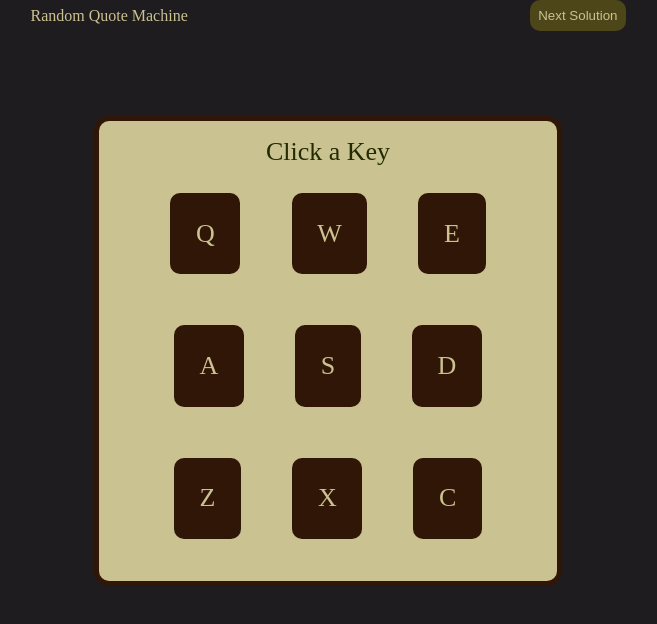
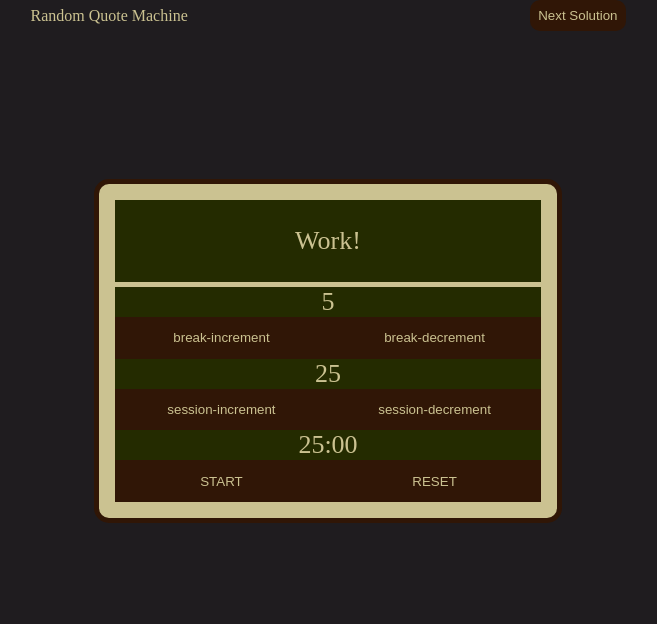
Before and after one commit to ishaqmarashy/Freecodecamp-frontend, a React (Create React App) app: page / in a window 1280 px wide. Shown: the top 624 px of the page, without its empty margins (312-969 px from the left). Built offline with nearby package versions, Linux system fonts and the light colour scheme; the HTML template or start-up script is replaced by a standard one.

Commit message:
Add FCC Clock
added clock project and allowed keyboard inputs for calc and drums

```diff
--- a/package.json
+++ b/package.json
@@ -9,6 +9,7 @@
     "highlight.js": "^11.8.0",
     "marked": "^7.0.5",
     "marked-highlight": "^2.0.4",
+    "mathjs": "^11.10.0",
     "react": "^18.2.0",
     "react-dom": "^18.2.0",
     "react-scripts": "5.0.1",
--- a/src/App.css
+++ b/src/App.css
@@ -1,4 +1,4 @@
-.quote-header , .drum-machine-header{
+.quote-header ,  .drum-machine-header , .calculator-header, .clock-header{
   min-height: 80vh;
   display: flex;
   flex-direction: column;
@@ -7,17 +7,17 @@
   font-size: calc(10px + 2vmin);
 }
 
-#quote-box, #drum-machine , .markdown-editor, .markdown-editor textarea{
+#quote-box, #drum-machine ,#calculator ,#timer ,.markdown-editor, .markdown-editor textarea{
   background-color: var(--color-a);
 }
 
-#quote-box, #drum-machine, .markdown-editor{
+#quote-box, #drum-machine ,#calculator ,#timer, .markdown-editor{
   border: solid var(--color-c) 0.2em ;
   border-radius:15px;
   padding: 1rem;
 }
 
-#quote-box, #drum-machine {
+#quote-box, #drum-machine ,#calculator ,#timer {
   max-width: 33.3%;
   min-width: 33.3%;
 }
@@ -43,7 +43,7 @@
 #new-quote{
   align-self: flex-end;
   padding: 0.6em;
-  background-color: var(--color-e);
+  background-color: var(--color-c);
   border: 0;
   border-radius: 10px;
   color: var(--color-a);
@@ -118,29 +118,59 @@
 
 #preview>*,#preview>*>*{
 	max-width: 40vw;
+
 }
 
 /* ---------------- */
 
-#display{
+#display, .break-container{
   margin: auto;
   text-align: center;
+  align-items: stretch ;
 }
+.break-container{
+  display:flex;
+}
+
+
 #pad{
   display: flex;
   margin: auto;
   flex-direction: row;
   flex-wrap: wrap;
-
   justify-content: center;
   align-items: center;
 }
-.drum-pad{
-  padding: 50px;
+
+.drum-pad, .calculater-pad{
   background-color: var(--color-c);
   color: var(--color-a);
-  padding: 2vw;
-  margin: 2vw;
   text-align: center;
-  border-radius: 10px;
+  flex: 1;
+  padding: 50px;
 }
+
+.calculater-display, .drum-display{
+  padding-bottom: 1em;
+  padding-top: 1em;
+  background-color: var(--color-d);
+  color: var(--color-a);
+  font-weight: bolder;
+}
+
+#session-increment,#reset,#start_stop, #session-decrement,#break-increment, #break-decrement{
+  background-color: var(--color-c);
+  color: var(--color-a);
+  flex:1;
+  padding-top: 1em;
+  padding-bottom: 1em;
+}
+#time-left,#session-length,#break-length,#break-length,#timer-label{
+  background-color: var(--color-b);
+  color: var(--color-a);
+  text-align: center;
+}
+#timer-label{
+padding: 1em;
+border-bottom:solid var(--color-a) 0.2em;
+}
--- a/src/App.js
+++ b/src/App.js
@@ -4,6 +4,8 @@ import Nav from './components/Nav'
 import React,{useState} from 'react';
 import Markdown from './components/Markdown';
 import Drums from './components/Drums';
+import Calculator from './components/Calculator';
+import TFPFClock from './components/TFPFClock';
 
 const solutions=['Random Quote Machine',
                 'Markdown Previewer',
@@ -24,9 +26,9 @@ function App() {
         <Nav handleNextSolution={handleNextSolution} solution={solutions[currPage]}></Nav>
         {currPage===1?<RandomQuoteMachine/>:<></>}
         {currPage===2?<Drums/>:<></>}
-        {currPage===0?<Drums/>:<></>}
+        {currPage===0?<TFPFClock/>:<></>}
         {currPage===3?<Markdown/>:<></>}
-        {currPage===4?<Drums/>:<></>}
+        {currPage===4?<Calculator/>:<></>}
     </div>
   );
 }
--- /dev/null
+++ b/src/components/Calculator.js
@@ -0,0 +1,88 @@
+import React, {useState,useEffect} from "react";
+import { evaluate } from "mathjs";
+
+const findKeyByValue = (dictionary, targetValue) => {
+    for (const key in dictionary) {
+        if (dictionary[key] === targetValue.toString()) {
+            return key;
+        }
+    }
+    return;
+};
+function Calculator(){
+    const [expressionString,setExpressionString]=useState('0');
+    const [replace,setReplace]=useState(true);
+    const idNames = {
+        'seven': '7',
+        'eight': '8',
+        'nine': '9',
+        'divide': "/",
+        'four': '4',
+        'five': '5',
+        'six': '6',
+        'multiply': "*",
+        'one': '1',
+        'two': '2',
+        'three': '3',
+        'subtract': "-",
+        'zero': '0',
+        'decimal': ".",
+        'add': "+",
+        'equal': "=",
+        'clear': "clear",
+        'equal': "Enter",
+        'clear': "Backspace"
+      };
+
+      const handleInput = (input) => {
+        var key =input;
+        if(input.key){
+            const foundkey=findKeyByValue(idNames,key.key);
+            key= foundkey;
+        }
+        if(!key){
+            return;
+        }
+        if(replace && key !== 'clear' && key !== 'equal'){
+            setExpressionString(idNames[key]);
+            setReplace(false);
+        }
+        else try {
+            if (key !== 'clear' && key !== 'equal')
+                setExpressionString(expressionString + idNames[key]);
+            else if (key === 'equal') {
+                const result = evaluate('0+'+expressionString+'+0');
+                setExpressionString(result);
+                }
+            else setExpressionString('0');
+        } catch (error) {
+            setExpressionString('Error');
+            setReplace(true)
+        }
+    };
+
+    useEffect(() => {
+        window.addEventListener("keydown", handleInput);
+
+        return () => {
+            window.removeEventListener("keydown", handleInput);
+        };
+    }, [expressionString, replace]);
+
+
+    return(<header className="calculator-header">
+            <div id='calculator'>
+                <div id='display' className="calculater-display">
+                    {expressionString}
+                </div>
+                <div id='pad'>
+                    {Object.keys(idNames).map(key => (
+                        <div className="calculater-pad" key={key} onClick={() => handleInput(key)}>
+                        {idNames[key]}
+                        </div>
+                    ))}
+                    </div>
+            </div>
+        </header>);
+};
+export default Calculator;
--- a/src/components/Drums.js
+++ b/src/components/Drums.js
@@ -1,4 +1,4 @@
-import React, { useState } from "react";
+import React, { useState , useEffect } from "react";
 
 function Drums() {
     const keySound = {
@@ -10,12 +10,26 @@ function Drums() {
         'D': './mp3/Heater-4_1.mp3',
         'Z': './mp3/Heater-6.mp3',
         'X': './mp3/Kick_n_Hat.mp3',
-        'C': './mp3/RP4_KICK_1.mp3'
+        'C': './mp3/RP4_KICK_1.mp3',
+        'q': './mp3/Cev_H2.mp3',
+        'w': './mp3/Dsc_Oh.mp3',
+        'e': './mp3/Heater-1.mp3',
+        'a': './mp3/Heater-2.mp3',
+        's': './mp3/Heater-3.mp3',
+        'd': './mp3/Heater-4_1.mp3',
+        'z': './mp3/Heater-6.mp3',
+        'x': './mp3/Kick_n_Hat.mp3',
+        'c': './mp3/RP4_KICK_1.mp3'
     };
-
     const [pressedKey, setPressedKey] = useState('Click a Key');
 
-    const handleClick = function (key) {
+    const handleInput = function (input) {
+        var key =input;
+        if(key.key in keySound){
+            key= key.key;
+        }else{
+            return;
+        }
         const audioElement = document.getElementById(key);
         audioElement.currentTime = 0;
         audioElement.play()
@@ -25,14 +39,24 @@ function Drums() {
         setPressedKey(key);
     };
 
+    useEffect(() => {
+        window.addEventListener("keydown", handleInput);
+
+        return () => {
+            window.removeEventListener("keydown", handleInput);
+        };
+    });
+
     return (
         <header className="drum-machine-header">
             <div id='drum-machine'>
                 <div id='display'>
+                    <p className="drum-display">
                     {pressedKey}
+                    </p>
                     <div id='pad'>
                     {Object.keys(keySound).map(key => (
-                        <div className="drum-pad" key={key} onClick={() => handleClick(key)}>
+                        <div className="drum-pad" key={key} onClick={() => handleInput(key)}>
                             <audio className="clip" src={keySound[key]} id={key}></audio>
                             {key}
                         </div>
--- a/src/components/Markdown.js
+++ b/src/components/Markdown.js
@@ -44,7 +44,7 @@ Row 2, Col 1 | Row 2, Col 2 | Row 2, Col 3
 1. Use only 1s for numbering.
 1. Last but not least, let's include an image:
 
-![Example Image](https://www.shutterstock.com/image-photo/new-potato-isolated-on-white-background-1910558641)`;
+![Example Image](${'/android-chrome-512x512.png'})`;
 
 function Markdown(){
     const marked = new Marked(
--- /dev/null
+++ b/src/components/TFPFClock.js
@@ -0,0 +1,118 @@
+import React, { useState, useEffect } from "react";
+
+function TFPFClock(){
+    const [breakLenght,setBreakLength]=useState(5);
+    const [sessionLength,setSessionLength]=useState(25);
+    const [sessionTime,setSessionTime]=useState(25*60*1000);
+    const [breakTime,setBreakTime]=useState(5*60*1000);
+    const [start,setStart]=useState(false);
+    const [continueBreak,setContinueBreak]=useState(true);
+
+    const togglePause=()=>{
+        setStart(!start);
+        if(!start&&!continueBreak&&sessionTime===0){
+            handleReset();
+        }
+    }
+    const pause_play_button=<button id='start_stop' onClick={togglePause}>{start?"STOP":"START"}</button>
+    const minute=Math.floor(sessionTime / 60000);
+    const second=Math.floor((sessionTime % 60000) / 1000);
+    const sessionTimer= <>{minute<10?"0"+minute:minute}
+                         :{second<10?"0"+second:second}</>;
+
+    const handleBreakIncrement=()=>{
+        if (breakLenght<60)
+            setBreakLength(breakLenght+1);
+    };
+    const handleBreakDecrement=()=>{
+        if (breakLenght>1)
+            setBreakLength(breakLenght-1);
+    };
+    const handleSessionIncrement=()=>{
+        if (sessionLength<60)
+            setSessionLength(sessionLength+1);
+    };
+    const handleSessionDecrement=()=>{
+        if (sessionLength>1)
+            setSessionLength(sessionLength-1);
+    };
+    const handleReset=()=>{
+        setStart(false);
+        setSessionTime(sessionLength*60*1000);
+        setBreakTime(breakLenght*60*1000);
+        setSessionLength(25);
+        setBreakLength(5);
+        setContinueBreak(true);
+        document.getElementById('beep').currentTime = 0;
+    }
+
+    useEffect(() => {
+        let interval;
+
+        if (start && sessionTime > 0) {
+          interval = setInterval(setSessionTime(sessionTime-1), 1000);
+        }
+        else if(sessionTime===0&&start) {
+            const audioElement = document.getElementById('beep');
+            audioElement.currentTime = 0;
+            audioElement.play();
+            if (continueBreak){
+                setContinueBreak(false);
+                interval = setInterval(setSessionTime(breakTime-1), 1000);
+            }
+        }
+        else {
+
+        }
+
+        return () => clearInterval(interval);
+      }, [start, sessionTime]);
+
+ return(
+ <div className="clock-header">
+    <div id="timer">
+        <div id="timer-label">
+            {continueBreak?'Work!':'Take a Break'}
+        </div>
+        <label id="break-label" >
+            <div  id="break-length">
+                {breakLenght}
+            </div>
+        </label>
+        <div className="break-container">
+            <button id="break-increment" onClick={handleBreakIncrement}>
+                    break-increment
+            </button>
+            <button id="break-decrement" onClick={handleBreakDecrement}>
+                    break-decrement
+            </button>
+        </div>
+        <label id="session-label" >
+          <div id="session-length">
+            {sessionLength}
+          </div>
+        </label>
+        <div className="break-container">
+        <button id="session-increment" onClick={handleSessionIncrement}>
+                session-increment
+        </button>
+        <button id="session-decrement" onClick={handleSessionDecrement}>
+                session-decrement
+        </button>
+        </div>
+        <div id="time-left">
+            {sessionTimer}
+        </div>
+        <div className="break-container">
+            {pause_play_button}
+            <button id='reset' onClick={handleReset}>
+                RESET
+            </button>
+        </div>
+        <audio src="./mp3/Kick_n_Hat.mp3" id="beep" ></audio>
+    </div>
+ </div>
+ )
+}
+
+export default TFPFClock;
```
Also changed, not shown: 1 other file (tests, documents, lock files or other folders).
